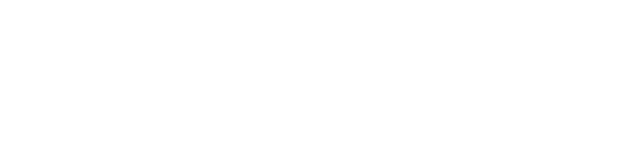
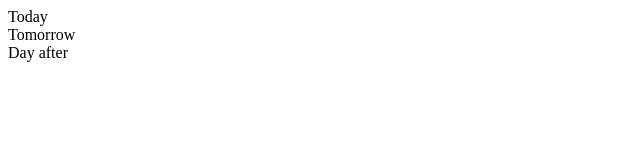
Before and after one commit to emileerei/notion-week-planner-test, a plain HTML site: page index.html in a window 1280 px wide. Shown: the whole page, without its empty margins (0-640 px from the left). Drawn offline with Linux system fonts and the light colour scheme.

Commit message:
add some text to test with

```diff
--- a/index.html
+++ b/index.html
@@ -6,6 +6,18 @@
   <title>Document</title>
 </head>
 <body>
+  <div>
+    <div>
+      Today
+    </div>
+    <div>
+      Tomorrow
+    </div>
+    <div>
+      Day after
+    </div>
+  </div>
+
 
 </body>
 </html>
```
